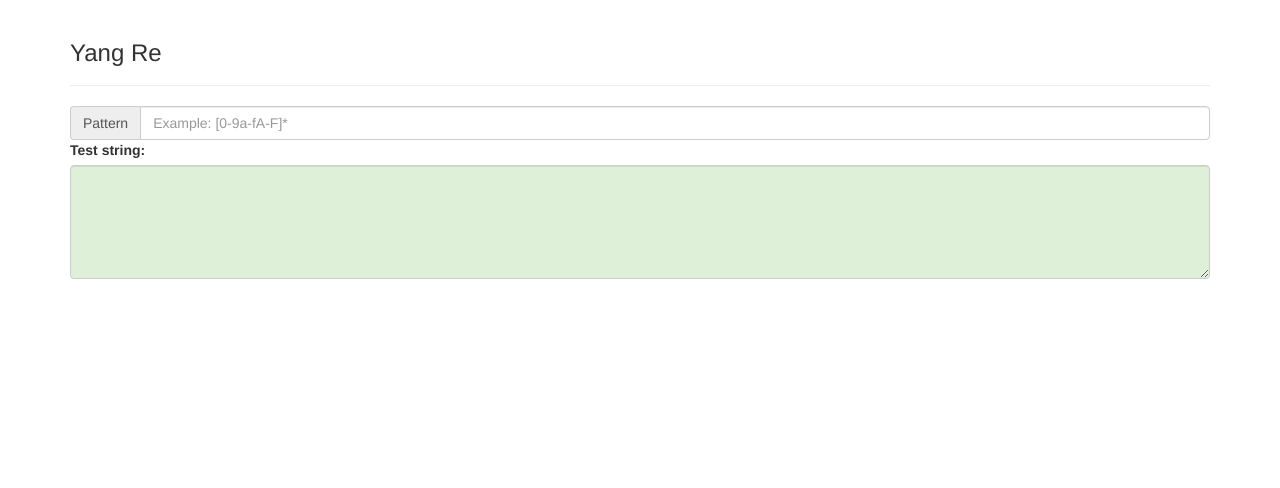
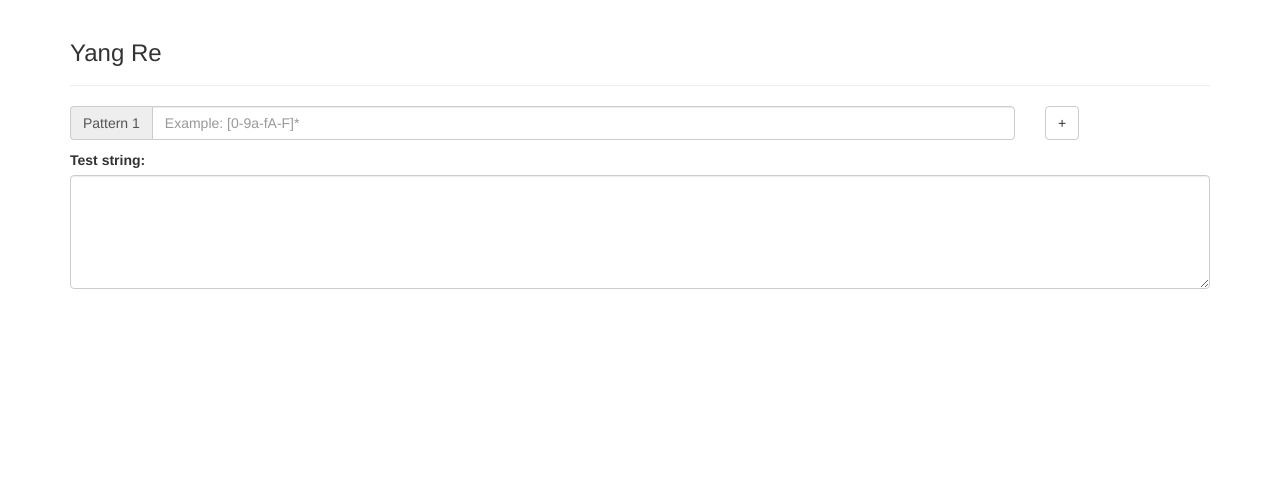
Before and after one commit to plewyllie/yangre-gui, a Flask app: page / in a window 1280 px wide. Shown: the top 488 px of the page. Run offline with Flask 2, Linux system fonts and the light colour scheme; some libraries are stand-ins or nearby versions.

Commit message:
multiple patterns + w3cgre match

```diff
--- /dev/null
+++ b/app/static/css/general.css
@@ -0,0 +1,3 @@
+.pattern-input {
+    margin-bottom: 10px;
+}
--- a/app/templates/base.html
+++ b/app/templates/base.html
@@ -8,6 +8,7 @@
     {% endif %}
     <link href="/static/bootstrap-3.3.7-dist/css/bootstrap.min.css" rel="stylesheet" media="screen">
     <link href="/static/css/sticky-footer.css" rel="stylesheet" media="screen">
+    <link href="/static/css/general.css" rel="stylesheet" media="screen">
     <script src="http://code.jquery.com/jquery-latest.js"></script>
     <script src="/static/bootstrap-3.3.7-dist/js/bootstrap.min.js"></script>
     <script>
--- a/app/templates/index.html
+++ b/app/templates/index.html
@@ -4,42 +4,102 @@
 {% block content %}
 
 <div class=container>
-  <div class="input-group">
-    <span class="input-group-addon" id="basic-addon1">Pattern</span>
-    <input id="patterntextbox" type="text" class="form-control" placeholder="Example: [0-9a-fA-F]*" aria-describedby="basic-addon1">
+    <div class="row">
+        <div id="pattern_inputs" class="col-xs-10">
+            <div class="input-group pattern-input">
+                <span class="input-group-addon" id="basic-addon1">Pattern 1</span>
+                <input class="pattern-textbox form-control" type="text" placeholder="Example: [0-9a-fA-F]*" aria-describedby="basic-addon1">
             </div>
+        </div>
+        <div class="col-xs-2">
+            <button id="add_pattern_btn" type="button" class="btn btn-default">+</button>
+        </div>
+        <div class="col-xs-12">
             <div class="form-group">
                 <label for="comment">Test string:</label>
-    <textarea id="teststringtextbox" style="background-color:#dff0d8" class="form-control" rows="5" id="teststring"></textarea>
+                <textarea id="teststring-textbox" class="form-control" rows="5"></textarea>
             </div>
+        </div>
+    </div>
+    <div id="result_alerts"></div>
 </div>
 
 
 <script>
-$('#patterntextbox, #teststringtextbox').on('input', function() {
+var patterncnt = 2;
+$('#add_pattern_btn').bind('click', function() {
+    $('#pattern_inputs').append('<div class="input-group pattern-input">'
+        + '<span class="input-group-addon" id="basic-addon1">Pattern ' + patterncnt++ + '</span>'
+        + '<input class="pattern-textbox form-control" type="text" placeholder="Example: [0-9a-fA-F]*" aria-describedby="basic-addon1">'
+        + '</div>');
+});
+
+$('#teststring-textbox').on('change keyup paste', function() {
+    match_patterns();
+});
+$('#pattern_inputs').on('input', '.pattern-textbox', function() {
+    match_patterns();
+});
+
+function match_patterns() {
+    $('#result_alerts').empty();
+    var numberofpatterns = 0;
+    var patternnb = 0;
+    var correct_patterns = 0;
+    $('.pattern-textbox').each(function() {
+        var current_textbox = $(this);
+        numberofpatterns++;
         $.ajax({
             type: "POST",
             url: "/yangre",
             data: {
-          pattern: $('#patterntextbox').val(),
-          content: $('#teststringtextbox').val()
+                pattern: current_textbox.val(),
+                content: $('#teststring-textbox').val()
             },
             success: function(data) {
-            if (data.result == 0) {
-                $('#teststringtextbox').css("background-color", "#dff0d8")
-            } else if (data.result == 1) {
-                $('#teststringtextbox').css("background-color", "#f9f2f4")
-            } else {
-                $('#teststringtextbox').css("background-color", "#f0ad4e")
+                patternnb++;
+                var result = data.w3cgrep_result + data.yangre_result
+                if (result == 2) { // success, green background
+                    $('#teststring-textbox').css("background-color", "#dff0d8");
+                    current_textbox.css("background-color", "#dff0d8");
+                    correct_patterns++;
+                } else if (result == 0) { // no match, red
+                    $('#teststring-textbox').css("background-color", "#f9f2f4");
+                    current_textbox.css("background-color", "#f9f2f4");
+                } else { // different results, orange
+                    $('#teststring-textbox').css("background-color", "#fcf8e3");
+                    current_textbox.css("background-color", "#fcf8e3");
                 }
+                $('#result_alerts').append('<h3>Pattern ' + patternnb + ' results');
+                //alert(current_textbox.val());
+                if (data.w3cgrep_result == 1)
+                    $('#result_alerts').append('<div class="alert alert-success" role="alert">'
+                    + '<b>W3CGREP</b> matches'
+                    + '</div>')
+                else if (data.w3cgrep_result == 0)
+                    $('#result_alerts').append('<div class="alert alert-danger" role="alert">'
+                        + '<b>W3CGREP</b> does not match'
+                        + '</div>')
+                if (data.yangre_result == 1)
+                    $('#result_alerts').append('<div class="alert alert-success" role="alert">'
+                    + '<b>YANGRE</b> matches'
+                    + '</div>')
+                else if (data.yangre_result == 0)
+                    $('#result_alerts').append('<div class="alert alert-danger" role="alert">'
+                        + '<b>YANGRE</b> does not match'
+                        + '</div>')
             },
-      error:   function(jqXHR, textStatus, errorThrown) {
-            alert("Error, status = " + textStatus + ", " +
-                  "error thrown: " + errorThrown
-            );
+            error: function(jqXHR, textStatus, errorThrown) {
+                alert("Error, status = " + textStatus + ", " + "error thrown: " + errorThrown);
             }
         });
     });
+    if (correct_patterns < numberofpatterns)
+        $('#result_alerts').append('<div class="alert alert-warning" role="alert">'
+            + 'Not all patterns are matching'
+            + '</div>');
+}
+
 </script>
 
 {% endblock %}
--- a/app/views.py
+++ b/app/views.py
@@ -17,9 +17,24 @@ def yangre():
         #f.write(str(subprocess.run(["./yangre", "1"]).returncode))
     #print (config.YANGGRE_PATH + " -p " + "\"" + str(request.form['pattern']) +  "\" " + "\""+ str(request.form['content'] + "\""));
     #return jsonify({'result': "1"})
-    print(config.YANGGRE_PATH,
-                       " -p ", "\"" + str(request.form['pattern']) +  "\" ",
-                       "\""+ str(request.form['content'] + "\""))
-    return jsonify({'result': subprocess.run([config.YANGGRE_PATH,
-                       "-p", "\"" + str(request.form['pattern']) +  "\"",
-                       "\""+ str(request.form['content'] + "\"")]).returncode });
+
+    with open("w3c_input", "w") as f: # writing the test string to file, as required by w3cgrep
+        f.write(request.form['content'])
+        f.write("\n")
+
+    #print(config.W3CGREP_PATH,str(request.form['pattern']),"w3c_input")
+    if not subprocess.run([config.W3CGREP_PATH,str(request.form['pattern']),"w3c_input"], stdout=subprocess.PIPE).stdout:
+        print("empty!")
+    print("stdout" + str(subprocess.run([config.W3CGREP_PATH,str(request.form['pattern']),"w3c_input"], stdout=subprocess.PIPE).stdout))
+
+    w3c_input_obj = subprocess.run([config.W3CGREP_PATH,str(request.form['pattern']),"w3c_input"], stdout=subprocess.PIPE)
+    if not w3c_input_obj.stdout:
+        w3c_input_result = 0
+    else:
+        w3c_input_result = 1
+
+    return jsonify({'w3cgrep_result' : w3c_input_result,
+                    'yangre_result' : 0});
+    #return jsonify({'result': subprocess.run([config.YANGGRE_PATH,
+    #                   "-p", "\"" + str(request.form['pattern']) +  "\"",
+    #                   "\""+ str(request.form['content'] + "\"")]).returncode });
--- a/config.py
+++ b/config.py
@@ -1 +1,2 @@
 YANGGRE_PATH = "/home/pilewyll/devbranch/libyang/build/yangre"
+W3CGREP_PATH = "/Users/pilewyll/yangre-gui/w3cgrep"
```
Lines whose indentation alone changed are shown as unchanged.
